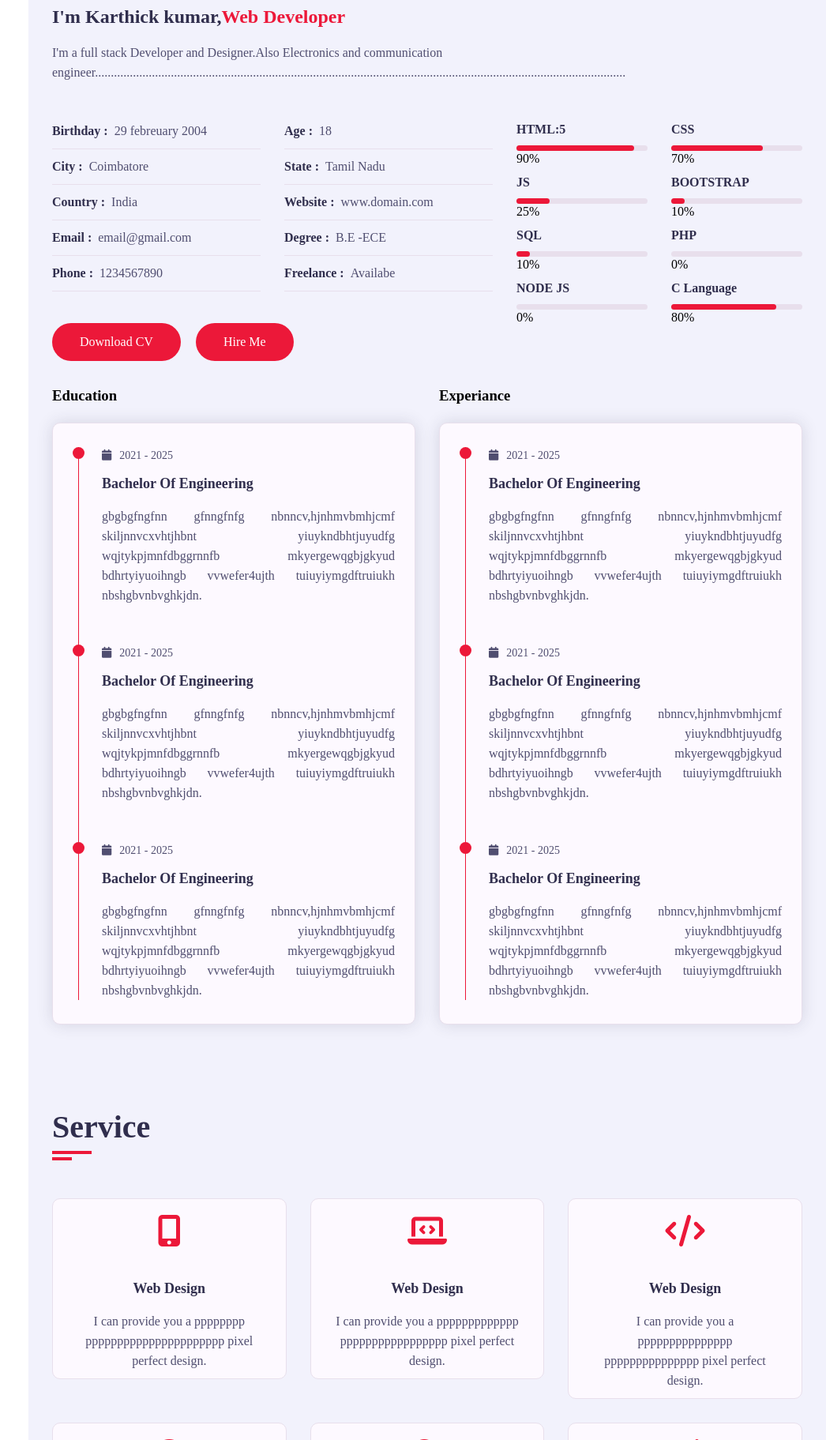
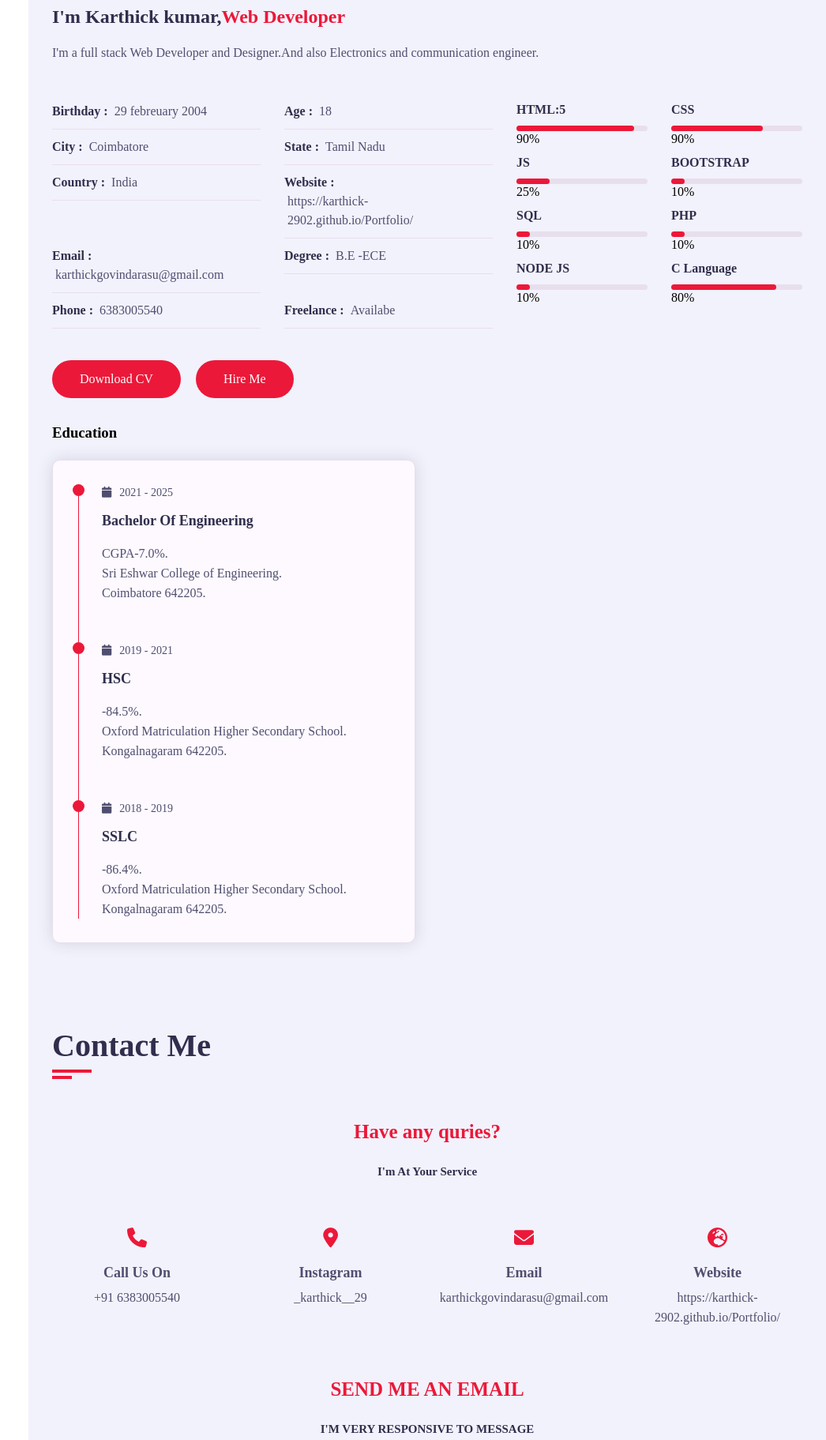
Before and after one commit to Karthick-2902/Portfolio, a plain HTML site: page index.html in a window 1280 px wide. Shown: the part 977-2800 px from the top of the page at 79% size, without its empty margins (234-1280 px from the left). Drawn offline with nearby package versions, Linux system fonts and the light colour scheme; a web font is replaced by a local one.

Commit message:
Add files via upload

```diff
--- a/index.html
+++ b/index.html
@@ -47,7 +47,7 @@
                     <div class="home-info padd-15">
                         <h3 class="hello">Hello,my name is <span class="name">Karthick Kumar</span></h3>
                         <h3 class="my-profession">I'm a <span class="typing">Web Designer</span></h3>
-                        <p>I'm a web Designer with extensive experience for over 10 years.My experiance is to create and website design,grsphic design,and many moore..</p>
+                        <p>I'm a web Developer with extensive experience for over a year.My experiance is to create and design website and manymore..</p>
                         <a href="#contact" class="btn hire-me">Hire Me</a>
                     </div>
                     <div class="home-img padd-15">
@@ -72,7 +72,7 @@
                             <div class="row">
                                 <div class="about-text padd-15">
                                 <h3>I'm Karthick kumar,<span>Web Developer</span></h3>
-                                <p>I'm a full stack Developer and Designer.Also Electronics and communication engineer........................................................................................................................................................................</p>                            </p>
+                                <p>I'm a full stack Web Developer and Designer.And also Electronics and communication engineer.</p>                            </p>
                                 </div>
                             </div>
                             <div class="row">
@@ -94,16 +94,16 @@
                                             <p>Country : <span>India</span></p>
                                         </div>
                                         <div class="info-items padd-15">
-                                            <p>Website : <span>www.domain.com</span></p>
+                                            <p>Website : <span>https://karthick-2902.github.io/Portfolio/</span></p>
                                         </div>
                                         <div class="info-items padd-15">
-                                            <p>Email : <span>email@gmail.com</span></p>
+                                            <p>Email : <span>karthickgovindarasu@gmail.com</span></p>
                                         </div>
                                         <div class="info-items padd-15">
                                             <p>Degree : <span>B.E -ECE</span></p>
                                         </div>
                                         <div class="info-items padd-15">
-                                            <p>Phone : <span>1234567890</span></p>
+                                            <p>Phone : <span>6383005540</span></p>
                                         </div>
                                         <div class="info-items padd-15">
                                             <p>Freelance : <span>Availabe</span></p>
@@ -112,7 +112,7 @@
                                     <div class="row">
                                         <div class="buttons padd-15">
                                             <a href="#" class="btn">Download CV</a>
-                                            <a href="#content" class="btn hire-me">Hire Me</a>
+                                            <a href="#contact" class="btn hire-me">Hire Me</a>
                                         </div>
                                     </div>
                                 </div>
@@ -129,7 +129,7 @@
                                             <h5>CSS</h5>
                                             <div class="progress">
                                                 <div class="progress-in"style="width:70%;"></div>
-                                                <div class="skill-percent">70%</div>
+                                                <div class="skill-percent">90%</div>
                                             </div>
                                         </div>
                                         <div class="skill-item padd-15">
@@ -156,15 +156,15 @@
                                         <div class="skill-item padd-15">
                                             <h5>PHP</h5>
                                             <div class="progress">
-                                                <div class="progress-in"style="width:0%;"></div>
-                                                <div class="skill-percent">0%</div>
+                                                <div class="progress-in"style="width:10%;"></div>
+                                                <div class="skill-percent">10%</div>
                                             </div>
                                         </div>
                                         <div class="skill-item padd-15">
                                             <h5>NODE JS</h5>
                                             <div class="progress">
-                                                <div class="progress-in"style="width:0%;"></div>
-                                                <div class="skill-percent">0%</div>
+                                                <div class="progress-in"style="width:10%;"></div>
+                                                <div class="skill-percent">10%</div>
                                             </div>
                                         </div>
                                         <div class="skill-item padd-15">
@@ -184,6 +184,41 @@
                                         <div class="timeline-box padd-15">
                                             <div class="timeline shadow-dark">
                                                 <!--===========Time line item=============-->
+                                                <div class="timeline-item">
+                                                    <div class="circle-dot"></div>
+                                                        <h3 class="timeline-date">
+                                                           <i class="fa fa-calendar"></i>2021  -  2025
+                                                        </h3>
+                                                        <h4 class="timeline-title">Bachelor of Engineering</h4>
+                                                        <p class="timeline-text">CGPA-7.0%.<br>Sri Eshwar College of Engineering.<br>Coimbatore 642205.</p>
+
+                                                </div>
+                                                <div class="timeline-item">
+                                                    <div class="circle-dot"></div>
+                                                        <h3 class="timeline-date">
+                                                           <i class="fa fa-calendar"></i>2019  -  2021
+                                                        </h3>
+                                                        <h4 class="timeline-title">HSC</h4>
+                                                        <p class="timeline-text">-84.5%.<br>Oxford Matriculation Higher Secondary School.<br>Kongalnagaram 642205.</p>
+                                                                                                   </div>
+                                                <div class="timeline-item">
+                                                    <div class="circle-dot"></div>
+                                                        <h3 class="timeline-date">
+                                                           <i class="fa fa-calendar"></i>2018  -  2019
+                                                        </h3>
+                                                        <h4 class="timeline-title">SSLC</h4>
+                                                        <p class="timeline-text">-86.4%.<br>Oxford Matriculation Higher Secondary School.<br>Kongalnagaram 642205.</p>
+                                                </div>
+                                            </div>
+                                        </div>
+                                    </div>
+                                </div>
+                               <!-- <div class="experience padd-15">
+                                    <h3 class="title">Experiance</h3>
+                                    <div class="row">
+                                        <div class="timeline-box padd-15">
+                                            <div class="timeline shadow-dark">
+                                                <--===========Time line item=============--
                                                 <div class="timeline-item">
                                                     <div class="circle-dot"></div>
                                                         <h3 class="timeline-date">
@@ -212,42 +247,7 @@
                                             </div>
                                         </div>
                                     </div>
-                                </div>
-                                <div class="experience padd-15">
-                                    <h3 class="title">Experiance</h3>
-                                    <div class="row">
-                                        <div class="timeline-box padd-15">
-                                            <div class="timeline shadow-dark">
-                                                <!--===========Time line item=============-->
-                                                <div class="timeline-item">
-                                                    <div class="circle-dot"></div>
-                                                        <h3 class="timeline-date">
-                                                           <i class="fa fa-calendar"></i>2021  -  2025
-                                                        </h3>
-                                                        <h4 class="timeline-title">Bachelor of Engineering</h4>
-                                                        <p class="timeline-text">gbgbgfngfnn gfnngfnfg nbnncv,hjnhmvbmhjcmf skiljnnvcxvhtjhbnt yiuykndbhtjuyudfg wqjtykpjmnfdbggrnnfb mkyergewqgbjgkyud bdhrtyiyuoihngb vvwefer4ujth tuiuyiymgdftruiukh nbshgbvnbvghkjdn.</p>
-
-                                                </div>
-                                                <div class="timeline-item">
-                                                    <div class="circle-dot"></div>
-                                                        <h3 class="timeline-date">
-                                                           <i class="fa fa-calendar"></i>2021  -  2025
-                                                        </h3>
-                                                        <h4 class="timeline-title">Bachelor of Engineering</h4>
-                                                        <p class="timeline-text">gbgbgfngfnn gfnngfnfg nbnncv,hjnhmvbmhjcmf skiljnnvcxvhtjhbnt yiuykndbhtjuyudfg wqjtykpjmnfdbggrnnfb mkyergewqgbjgkyud bdhrtyiyuoihngb vvwefer4ujth tuiuyiymgdftruiukh nbshgbvnbvghkjdn.</p>
-                                                                                                   </div>
-                                                <div class="timeline-item">
-                                                    <div class="circle-dot"></div>
-                                                        <h3 class="timeline-date">
-                                                           <i class="fa fa-calendar"></i>2021  -  2025
-                                                        </h3>
-                                                        <h4 class="timeline-title">Bachelor of Engineering</h4>
-                                                        <p class="timeline-text">gbgbgfngfnn gfnngfnfg nbnncv,hjnhmvbmhjcmf skiljnnvcxvhtjhbnt yiuykndbhtjuyudfg wqjtykpjmnfdbggrnnfb mkyergewqgbjgkyud bdhrtyiyuoihngb vvwefer4ujth tuiuyiymgdftruiukh nbshgbvnbvghkjdn.</p>
-                                                </div>
-                                            </div>
-                                        </div>
-                                    </div>
-                                </div>
+                                </div>-->
                             </div>
                         </div>
                     </div>
@@ -255,7 +255,7 @@
             </section>
             <!--About Section Ends-->
             <!--Service Section Starts-->
-            <section class="service section" id="service">
+            <!--<section class="service section" id="service">
                 <div class="container">
                     <div class="row">
                         <div class="section-title padd-15">
@@ -269,7 +269,7 @@
                             <i class="fa fa-mobile-alt"></i>
                            </div>
                         <h4>Web Design</h4>
-                        <p>I can provide you a pppppppp pppppppppppppppppppppp pixel perfect design.</p>
+                        <p>I can provide you a pixel perfect design.</p>
                     </div>
                 </div>
                 <div class="service-item padd-15">
@@ -277,8 +277,8 @@
                         <div class="icon">
                             <i class="fa fa-laptop-code"></i>
                         </div>
-                        <h4>Web Design</h4>
-                        <p>I can provide you a ppppppppppppp ppppppppppppppppp pixel perfect design.</p>
+                        <h4>Web Developement</h4>
+                        <p>I can provide you a pixel perfect design.</p>
                     </div>
                 </div>
                 <div class="service-item padd-15">
@@ -286,8 +286,8 @@
                         <div class="icon">
                             <i class="fa fa-code"></i>
                         </div>
-                        <h4>Web Design</h4>
-                        <p>I can provide you a ppppppppppppppp ppppppppppppppp pixel perfect design.</p>
+                        <h4>Content Creation</h4>
+                        <p>I can provide you a pixel perfect design.</p>
                     </div>
                 </div>
                 <div class="service-item padd-15">
@@ -295,8 +295,8 @@
                         <div class="icon">
                             <i class="fa fa-palette"></i>
                         </div>
-                        <h4>Web Design</h4>
-                        <p>I can provide you a ppppppppppppppppppppp ppppppppp pixel perfect design.</p>
+                        <h4>Graphic Design</h4>
+                        <p>I can provide you a pixel perfect design.</p>
                     </div>
                 </div>
                 <div class="service-item padd-15">
@@ -304,8 +304,8 @@
                         <div class="icon">
                             <i class="fa fa-search"></i>
                         </div>
-                        <h4>Web Design</h4>
-                        <p>I can provide you a pppppppppppp pppppppppppppppppp pixel perfect design.</p>
+                        <h4>Video Editing</h4>
+                        <p>I can provide you a pixel perfect design.</p>
                     </div>
                 </div>
                 <div class="service-item padd-15">
@@ -313,16 +313,16 @@
                         <div class="icon">
                             <i class="fa fa-bullhorn"></i>
                         </div>
-                        <h4>Web Design</h4>
-                        <p>I can provide you a ppppppppppp ppppppppppppppppppp pixel perfect design.</p>
+                        <h4>No Content</h4>
+                        <p>I can provide you a pixel perfect design.</p>
                    </div>
                 </div>
             </div>
             </div>
-           </section>
+           </section>-->
             <!--Service Section Ends-->
             <!--Portfolio Section Starts-->
-            <section class="portfolio section" id="portfolio">
+           <!--<section class="portfolio section" id="portfolio">
                 <div class="container">
                     <div class="row">
                         <div class="section-title padd-15">
@@ -335,7 +335,7 @@
                         </div>
                     </div>
                     <div class="row">
-                        <!--======= Portfolio item start ========-->
+                        <--======= Portfolio item start ========--
                         <div class="portfolio-item padd-15">
                             <div class="portfolio-item-inner shadow-dark">
                                 <div class="portfolio-images">
@@ -378,10 +378,10 @@
                                 </div>
                             </div>
                         </div>
-                        <!--======= Portfolio item ends ========-->
+                        <--======= Portfolio item ends ========--
                     </div>
                 </div>
-            </section>
+            </section>-->
             <!--Portfolio Section Ends-->
             <!--Contact Section Starts-->
             <section class="contact section" id="contact">
@@ -400,28 +400,28 @@
                                 <i class="fa fa-phone"></i>
                             </div>
                             <h4>Call us on</h4>
-                            <p>+91 1234567890</p>
+                            <p>+91 6383005540</p>
                         </div>
                         <div class="contact-info-items padd-15">
                             <div class="icon">
                                 <i class="fa fa-map-marker-alt"></i>
                             </div>
-                            <h4>Office</h4>
-                            <p>Indi</p>
+                            <h4>Instagram</h4>
+                            <p>_karthick__29</p>
                         </div>
                         <div class="contact-info-items padd-15">
                             <div class="icon">
                                 <i class="fa fa-envelope"></i>
                             </div>
                             <h4>Email</h4>
-                            <p>karthick@gmail.com</p>
+                            <p>karthickgovindarasu@gmail.com</p>
                         </div>
                         <div class="contact-info-items padd-15">
                             <div class="icon">
                                 <i class="fa fa-globe-europe"></i>
                             </div>
-                            <h4>Wesite</h4>
-                            <p>www.domain.com</p>
+                            <h4>Website</h4>
+                            <p>https://karthick-2902.github.io/Portfolio/</p>
                         </div>
                         <!--=========Contact info item ends========-->
                     </div>
```
